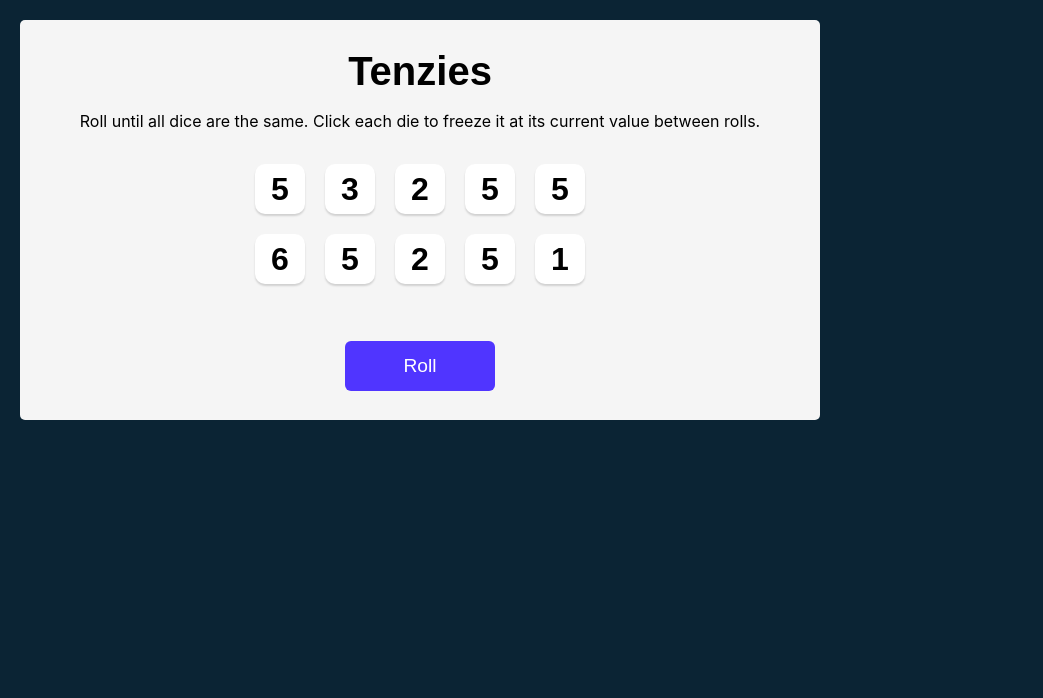
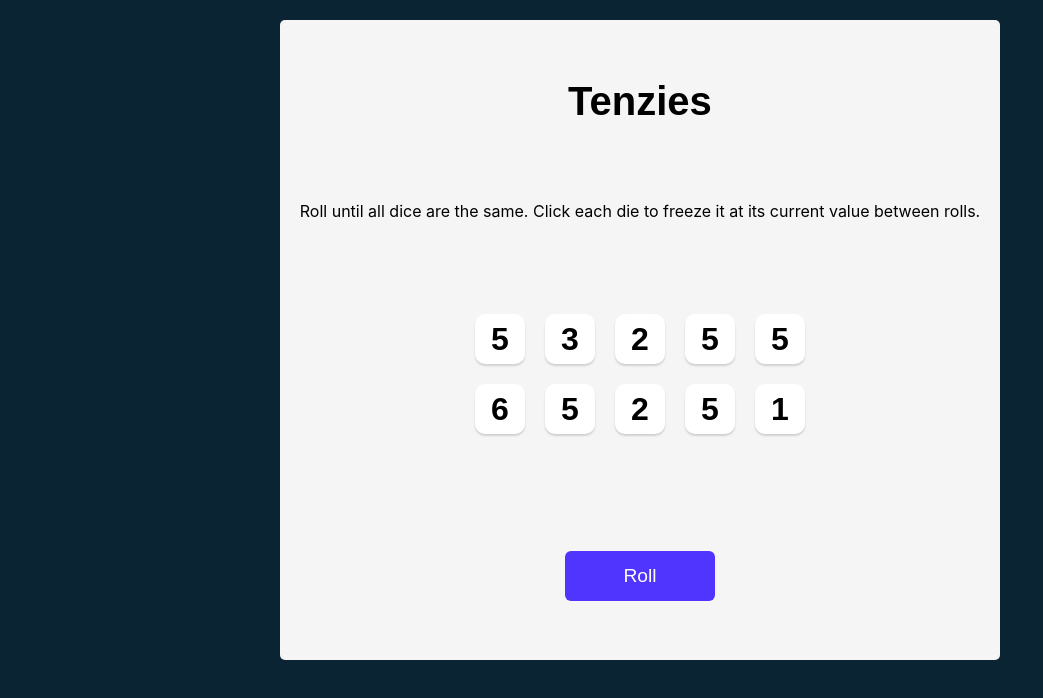
Before and after one commit to karthik-Prathipati/tenzies, a React (Create React App) app: page / in a window 1280 px wide. Shown: the top 698 px of the page, without its empty margins (0-1043 px from the left). Built offline with nearby package versions, Linux system fonts and the light colour scheme.

Commit message:
first attempt at calculating time is not working

```diff
--- a/src/index.css
+++ b/src/index.css
@@ -7,11 +7,13 @@ body {
     background-color: #0B2434;
     padding: 20px;
     font-family: 'Karla', sans-serif;
+    display: flex;
+    justify-content: center;
 }
 
 main {
     background-color: #F5F5F5;
-    height: 400px;
+    height: 80vh;
     max-width: 800px;
     border-radius: 5px;
     padding: 20px;
```
Also changed, not shown: src/App.js (+28 -0 lines).
